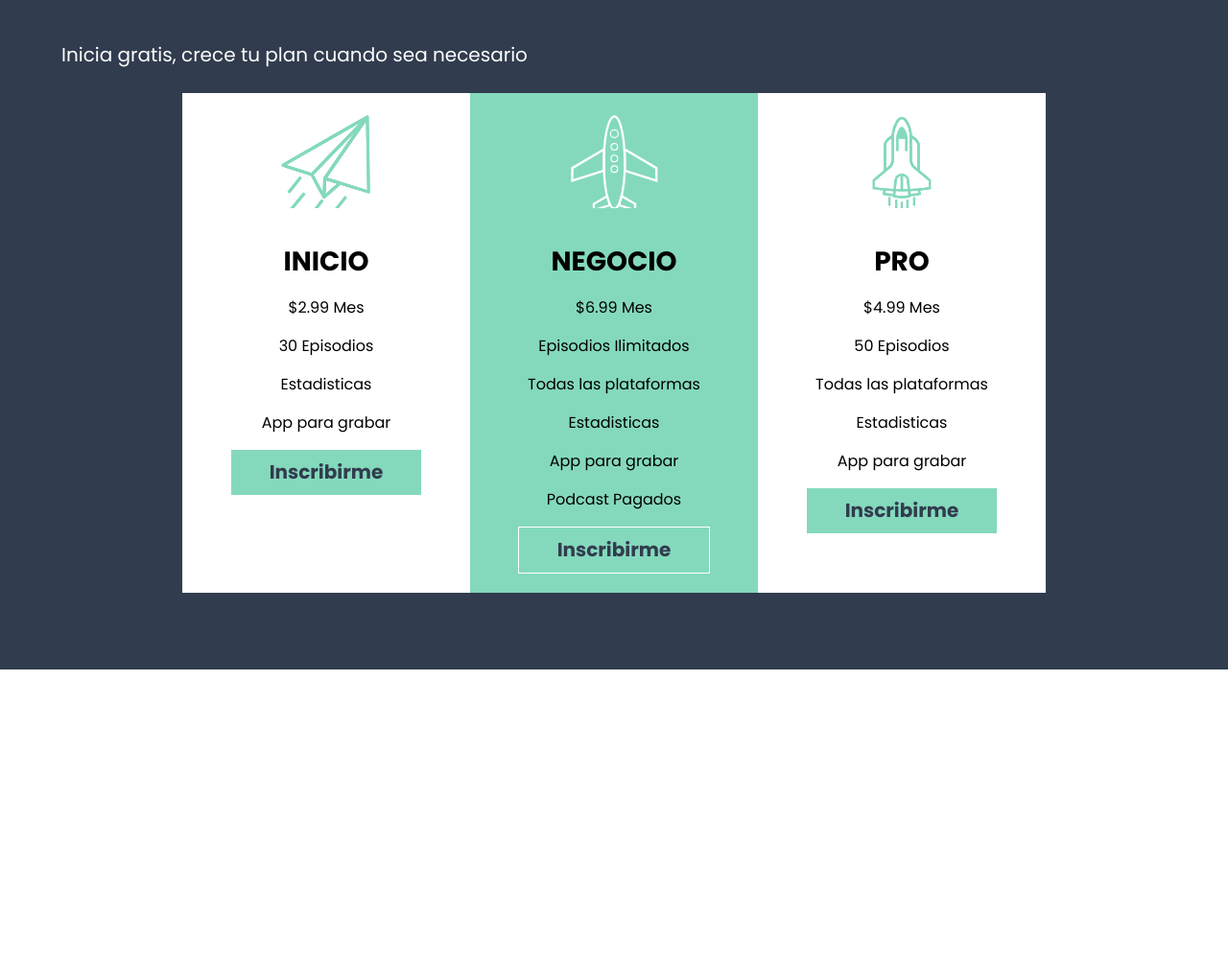
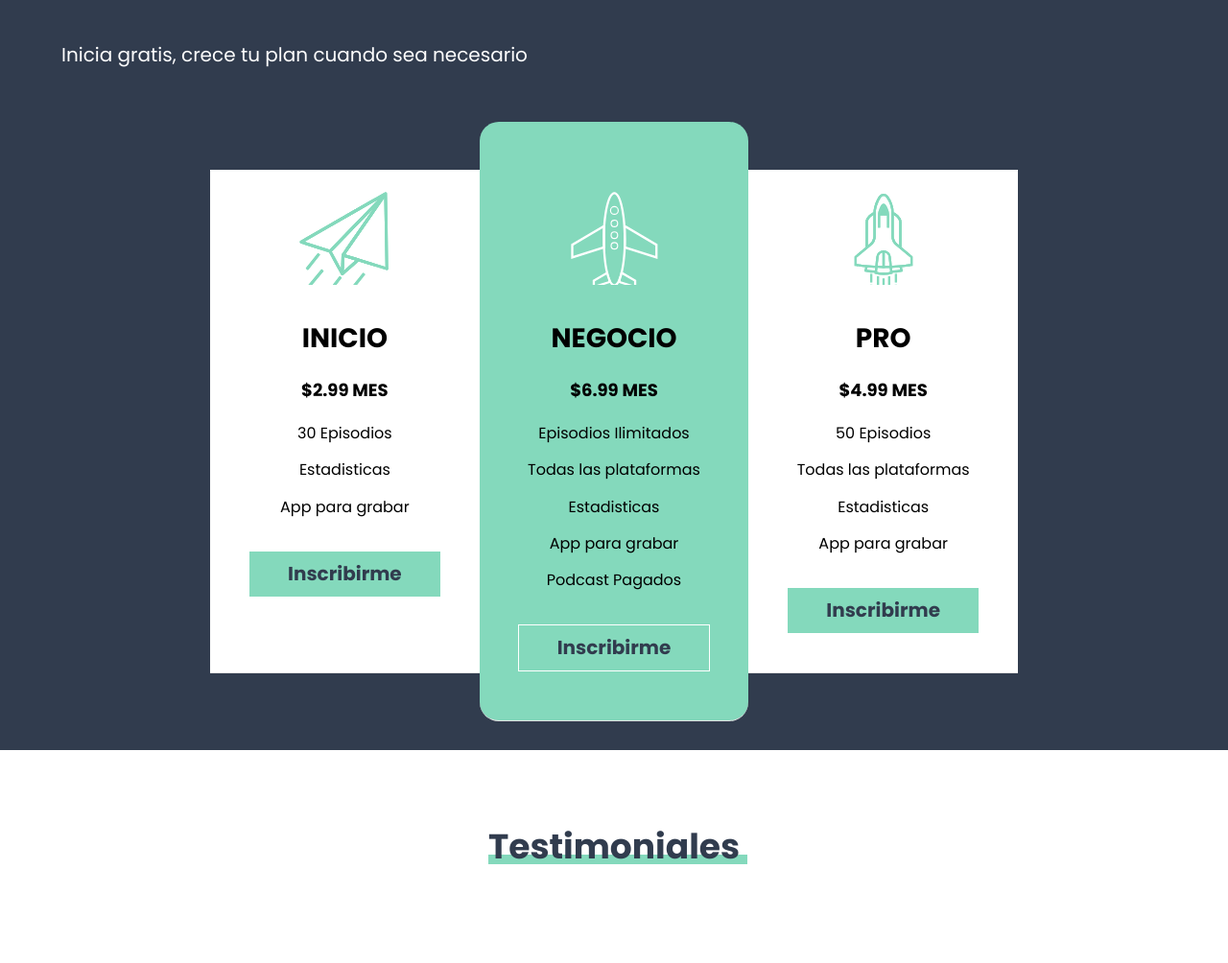
Before and after one commit to SebastianHdzMiranda/Podcast-App, a website: page index.html in a window 1280 px wide. Shown: the part 3206-4210 px from the top of the page at 96% size. Before the commit the page ends 3984 px from the top, so only its background shows below. Drawn offline with Linux system fonts and the light colour scheme.

Commit message:
Diseño planes: completo y funcional

```diff
--- a/index.html
+++ b/index.html
@@ -67,40 +67,50 @@
         <img src="build/img/grafica.svg" alt="grafica imagen">
     </section>
 
-    <section class="planes">
+    <section class="planes seccion">
         <div class="contenido-planes contenedor">
             <h2>Planes</h2>
-            <p>Inicia gratis, crece tu plan cuando sea necesario</p>
+            <p class="descripcion">Inicia gratis, crece tu plan cuando sea necesario</p>
             <div class="grid-planes">
                 <div class="elemento-planes elemento-planes--inicio">
                     <h3 class="inicio">Inicio</h3>
-                    <p>$2.99 Mes</p>
-                    <p>30 Episodios</p>
-                    <p>Estadisticas</p>
-                    <p>App para grabar</p>
+                    <p class="precio">$2.99 Mes</p>
+                    <ul class="listado">
+                        <li>30 Episodios</li>
+                        <li>Estadisticas</li>
+                        <li>App para grabar</li>
+                    </ul>
                     <a class="btn-plan" href="#">Inscribirme</a>
                 </div>
                 <div class="elemento-planes elemento-planes--negocio">
                     <h3 class="negocio">Negocio</h3>
-                    <p>$6.99 Mes</p>
-                    <p>Episodios Ilimitados</p>
-                    <p>Todas las plataformas</p>
-                    <p>Estadisticas</p>
-                    <p>App para grabar</p>
-                    <p>Podcast Pagados</p>
+                    <p class="precio">$6.99 Mes</p>
+                    <ul class="listado">
+                        <li>Episodios Ilimitados</li>
+                        <li>Todas las plataformas</li>
+                        <li>Estadisticas</li>
+                        <li>App para grabar</li>
+                        <li>Podcast Pagados</li>
+                    </ul>
                     <a class="btn-plan btn-plan--negocio" href="#">Inscribirme</a>
                 </div>
                 <div class="elemento-planes elemento-planes--pro">
                     <h3 class="pro">Pro</h3>
-                    <p>$4.99 Mes</p>
-                    <p>50 Episodios</p>
-                    <p>Todas las plataformas</p>
-                    <p>Estadisticas</p>
-                    <p>App para grabar</p>
+                    <p class="precio">$4.99 Mes</p>
+                    <ul class="listado">
+                        <li>50 Episodios</li>
+                        <li>Todas las plataformas</li>
+                        <li>Estadisticas</li>
+                        <li>App para grabar</li>
+                    </ul>
                     <a class="btn-plan" href="#">Inscribirme</a>
                 </div>
             </div>
         </div>
     </section>
+
+    <section class="testimoniales seccion">
+        <h2>Testimoniales</h2>
+    </section>
 </body>
 </html>
--- a/src/scss/bases/_mixins.scss
+++ b/src/scss/bases/_mixins.scss
@@ -64,11 +64,11 @@
 @mixin img($url) {
     content: '';
     background-image: url($url);
+    background-repeat: no-repeat;
+    background-size: cover;
     display: block;
-    background-size: cover;
     width: 10rem;
     height: 10rem;
-    background-repeat: no-repeat;
     margin: 0 auto;
     margin-bottom: 4rem;
 }
--- a/src/scss/ui/_botones.scss
+++ b/src/scss/ui/_botones.scss
@@ -4,3 +4,10 @@
 .btn-header{
     @include m.boton(v.$primario, v.$secundario);
 }
+
+.btn-plan{
+    @extend .btn-header;
+    margin-top: 2rem;
+    border: 1px solid v.$blanco;
+
+}
--- a/src/scss/ui/_index.scss
+++ b/src/scss/ui/_index.scss
@@ -3,6 +3,7 @@
 @forward 'beneficios';
 @forward 'estadisticas';
 @forward 'planes';
+@forward 'testimoniales';
 
 
 
--- a/src/scss/ui/_planes.scss
+++ b/src/scss/ui/_planes.scss
@@ -4,9 +4,7 @@
 /*planes
 ---------------------------------------------------------- */
 .planes{
-    margin-bottom: v.$separacion;
     background-color: v.$secundario;
-    padding: 8rem 0;
     .contenido-planes{
         h2{
             color: v.$blanco;
@@ -14,30 +12,47 @@
                 @include m.headingBorder(v.$primario);
             }
         }
-        p{
+        .descripcion{
             color: v.$blanco;
         }
     }
     .grid-planes{
+        display: flex;
+        flex-direction: column;
         @include m.tablet{
-            display: flex;
+            flex-direction: row;
             justify-content: center;
+            max-width: 80rem;
+            margin-inline: auto;
+            margin-block-start: 10rem; //propiedades logicas de margin, inline, margenes izq-derec, block, arriba-abajo
         }
     }
     .elemento-planes{
-        padding: 2rem;
+        padding: 4rem;
         text-align: center;
         flex-basis: 30rem;
-        p{
-            font-size: 1.6rem;
-            line-height: 1.5;
-            color: v.$negro;
+        flex-grow: 1;
+        border-bottom: 1px solid #e1e1e1;
+        transition: all .3s ease;
+        @include m.tablet{
+            padding: 2rem 2.5% 4rem 2.5%;
         }
-        .btn-plan{
-            @include m.boton(v.$primario, v.$secundario);
+        @include m.desktop{
+        padding: 2rem 4rem 4rem 4rem;
 
-            &--negocio{
-                border: 1px solid v.$blanco;
+        }
+        .precio{
+            font-size: 1.8rem;
+            font-weight: 700;
+            text-transform: uppercase;
+        }
+        .listado{
+            li{
+                margin-bottom: 2rem;
+
+                &:last-of-type{
+                    margin-bottom: 0;
+                }
             }
         }
         &--inicio{
@@ -48,8 +63,22 @@
         }
         &--negocio{
             background-color: v.$primario;
+            position: relative;
+            z-index: 1;
             &::before{
                 @include m.img('../img/icono_negocio.svg');
+            }
+            order: -1;
+            @include m.tablet{
+                order: unset;
+                // margin: -5rem 0;
+                margin-block: -5rem;
+                border-radius: 2rem;
+                padding: 7rem 2.5% 4rem 2.5%;
+            }
+            @include m.desktop{
+                padding: 7rem 4rem 4rem 4rem;
+
             }
         }
         &--pro{
@@ -58,5 +87,10 @@
                 @include m.img('../img/icono_pro.svg');
             }
         }
+        @include m.tablet{
+            &:hover{
+                transform: scale(1.1);
+            }
+        }
     }
 }
--- /dev/null
+++ b/src/scss/ui/_testimoniales.scss
@@ -0,0 +1,11 @@
+@use 'bases/variables' as v;
+@use 'bases/mixins' as m;
+
+.testimoniales{
+    text-align: center;
+    h2{
+        &::before{
+            @include m.headingBorder(v.$primario);
+        }
+    }
+}
```
Also changed, not shown: build/css/app.css, 1 other file.
